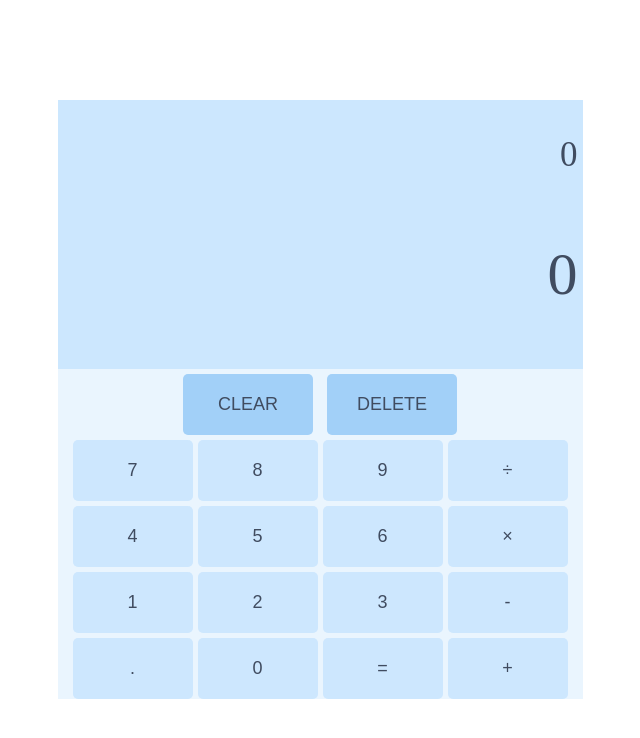
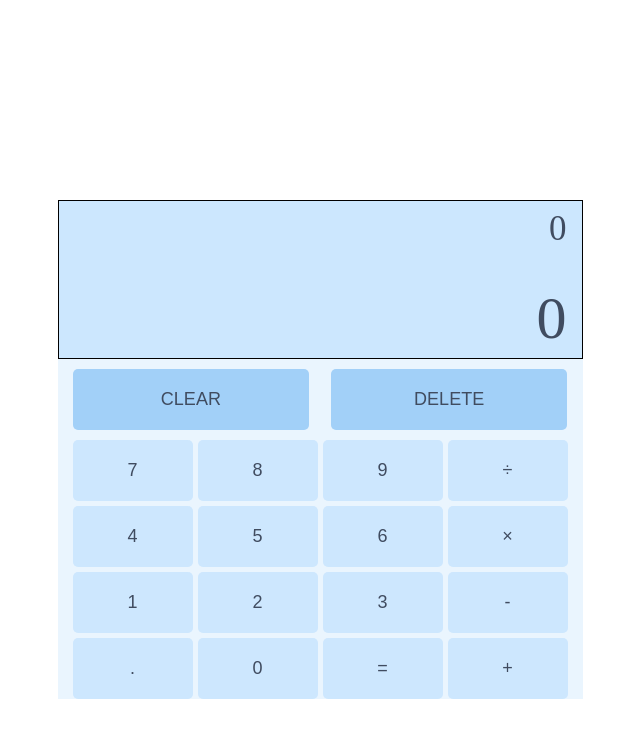
Before and after one commit to chasingtherain/calculator, a plain HTML site: page index.html in a window 1280 px wide. Shown: the whole page, without its empty margins (320-960 px from the left). Drawn offline with Linux system fonts and the light colour scheme.

Commit message:
fixed moving display screen and made clear/delete button stretch

```diff
--- a/style.css
+++ b/style.css
@@ -22,7 +22,7 @@
 
 
 .calc{
-    margin-top: 100px;
+    margin-top: 200px;
     display: flex;
     justify-content: center;
     align-items: center;
@@ -57,15 +57,23 @@
 
 }
 
-.row-one{
-    /* width:inherit;
-    height: 100px; */
+#row-one{
+    border: 1px solid black;
     display: flex;
     row-gap: 20px;
     gap: 10px;
     flex-direction: column;
     justify-content:flex-end;
     align-items: flex-end;
+    margin-top: 0px;
+    padding: 0px;
+    min-height: 157px;
+}
+
+.row-one > p {
+    margin-top: 5px;
+    margin-right: 15px;
+    margin-bottom: 5px;
 }
 
 #big-display{
@@ -76,14 +84,18 @@
     align-content: center;
 }
 
-/* #small-display{
-    position: fixed;
-    top: 15px;
-} */
+#row-two{
+    width: 100%;
+    display: flex;
+    justify-content: center;
+    align-content: space-between;
+    gap: 22px;
+    margin-top: 10px;
+    margin-bottom: 10px;
+}
 
 #row-two > .btn{
-    width: 130px;
-    margin: 5px;
+    width: 45%;
 }
 
 .row-three{
```
